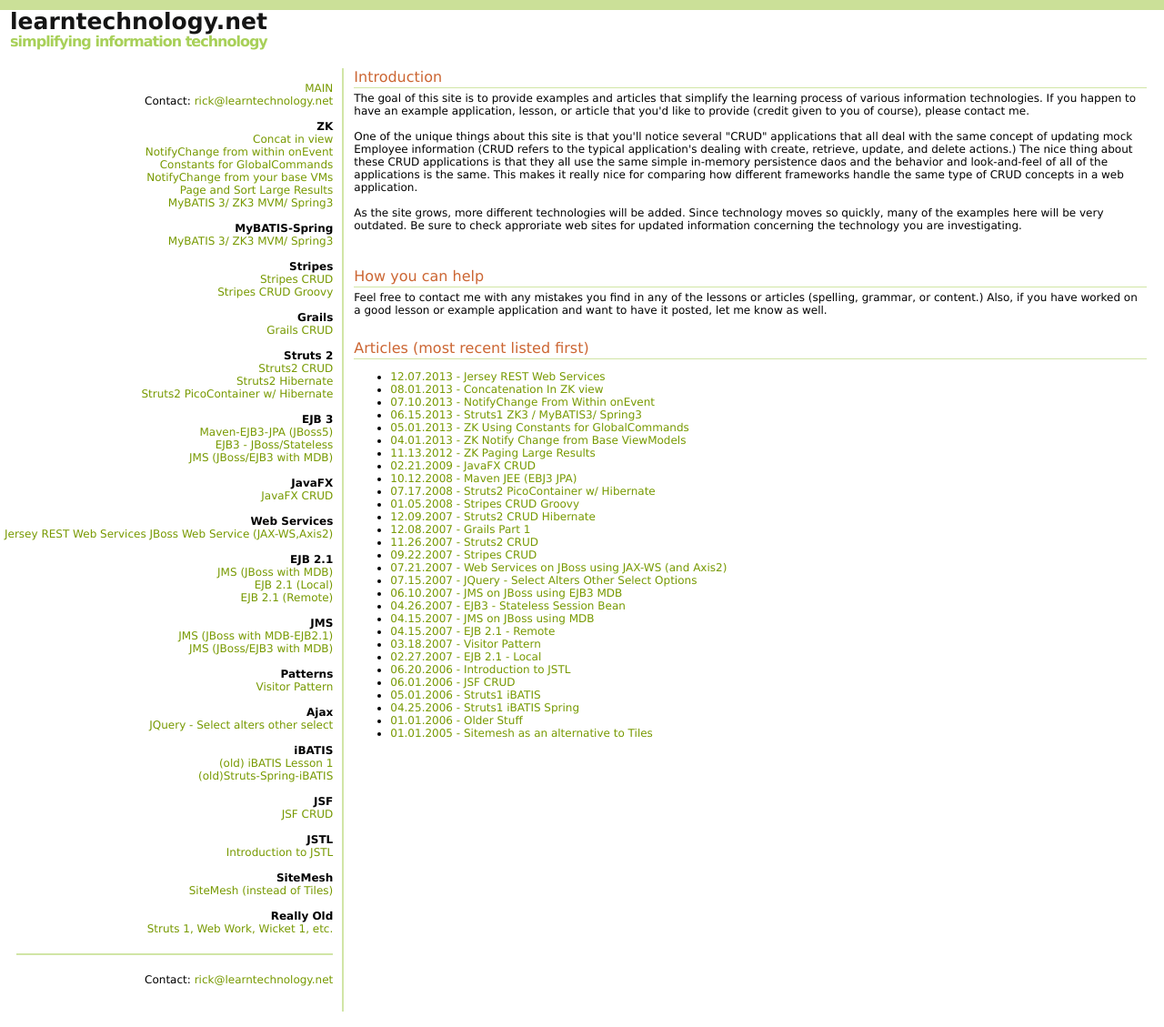
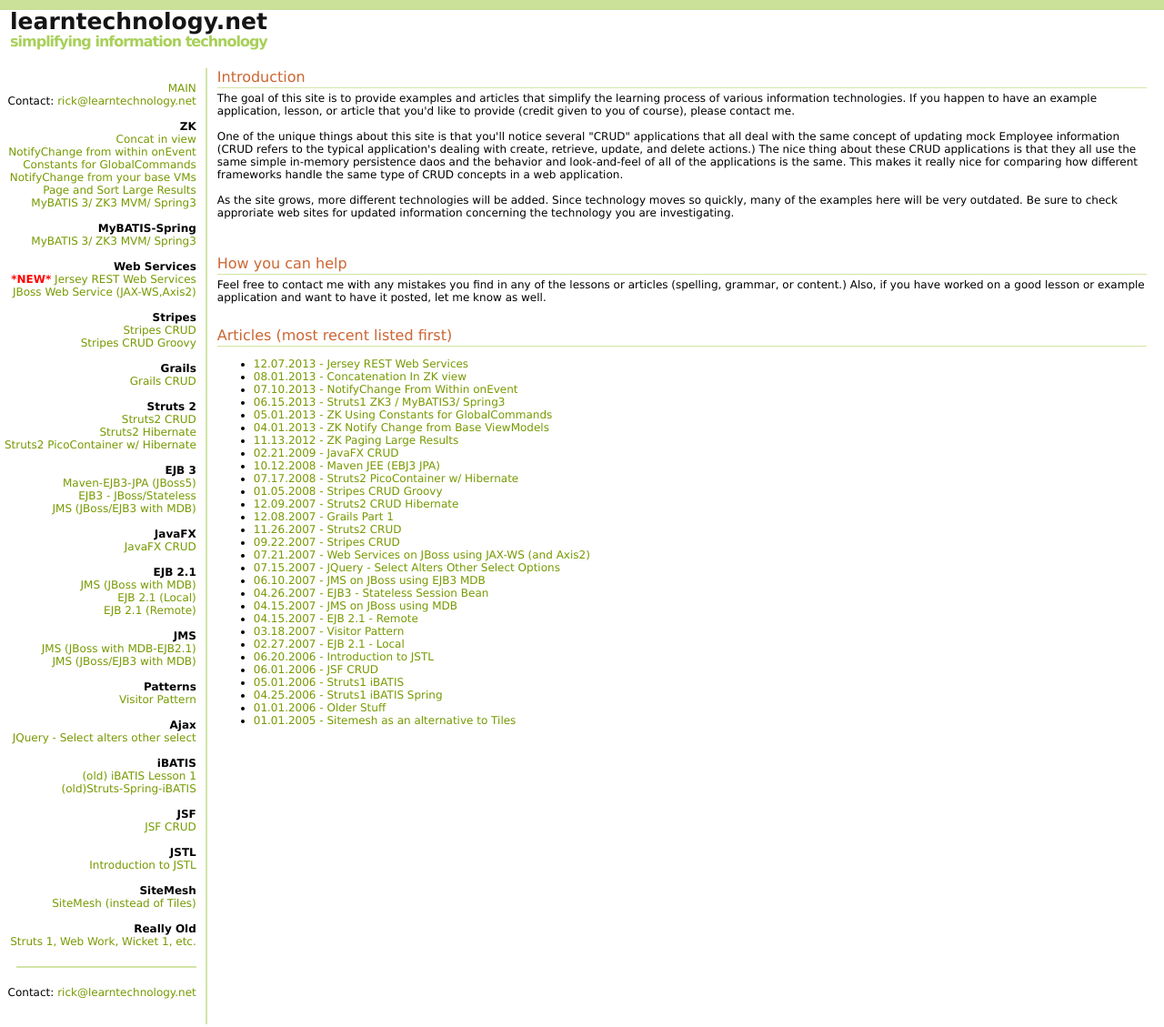
Before and after one commit to rickcr/rickcr.github.com, a Jekyll site: the page built from index.md, in a window 1280 px wide. Shown: the whole page at 91% size. Built offline with Jekyll 4.4.1, drawn with Linux system fonts in a browser that asks for light colours; part of the change alters nothing that is shown.

Commit message:
jersey example

```diff
--- a/_includes/navigation.html
+++ b/_includes/navigation.html
@@ -19,7 +19,14 @@
                 <a href="{% post_url 2013-06-15-zk-mybatis-spring %}">MyBATIS 3/ ZK3 MVM/ Spring3</a>
                 <br/>
                 <br/>
-                <b>Stripes</b>
+                <b>Web Services</b>
+                <br/>
+                <span style="font-weight:bold;color:red">*NEW*</span> <a href="{% post_url 2013-12-07-rick_jersey %}">Jersey REST Web Services</a>
+                <br/>
+                <a href="{% post_url 2007-07-21-jboss_webservices %}">JBoss Web Service (JAX-WS,Axis2)</a>
+                <br/>
+                <br/>
+                 <b>Stripes</b>
                 <br/>
                 <a href="{% post_url 2007-09-22-Stripes_CRUD %}">Stripes CRUD</a>
                 <br/>
@@ -52,12 +59,6 @@
                 <b>JavaFX</b>
                 <br/>
                 <a href="{% post_url 2009-02-21-javafx %}">JavaFX CRUD</a>
-                <br/>
-                <br/>
-                <b>Web Services</b>
-                <br/>
-                <a href="{% post_url 2013-12-07-rick_jersey %}">Jersey REST Web Services</a>
-                <a href="{% post_url 2007-07-21-jboss_webservices %}">JBoss Web Service (JAX-WS,Axis2)</a>
                 <br/>
                 <br/>
                 <b>EJB 2.1</b>
@@ -110,10 +111,10 @@
                 <br/>
                 <br/>
                 <b>Really Old</b>
-				<br/>
+                <br/>
                 <a href="{% post_url 2006-01-01-old-stuff1 %}">Struts 1, Web Work, Wicket 1, etc.</a>
                 <br/>
-				<br/>
+                <br/>
                 <hr style="height:2px;border:0;background-color:#D1E5A6;margin-left:15px;padding-right:15px;"/>
 
                 <br/>
```
